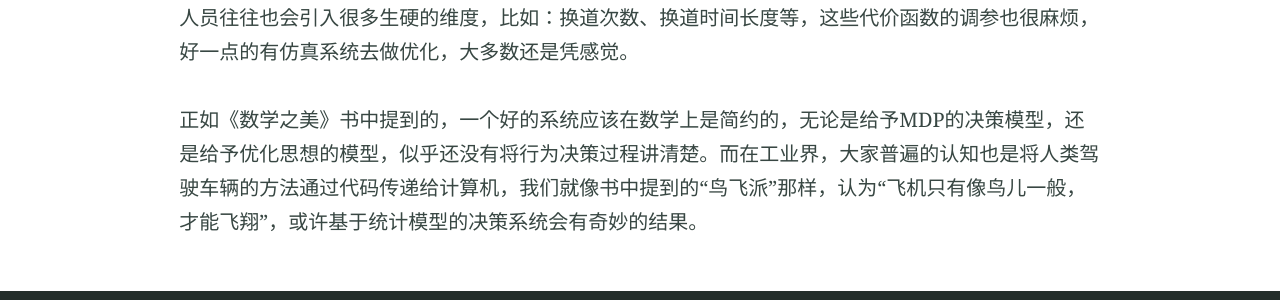
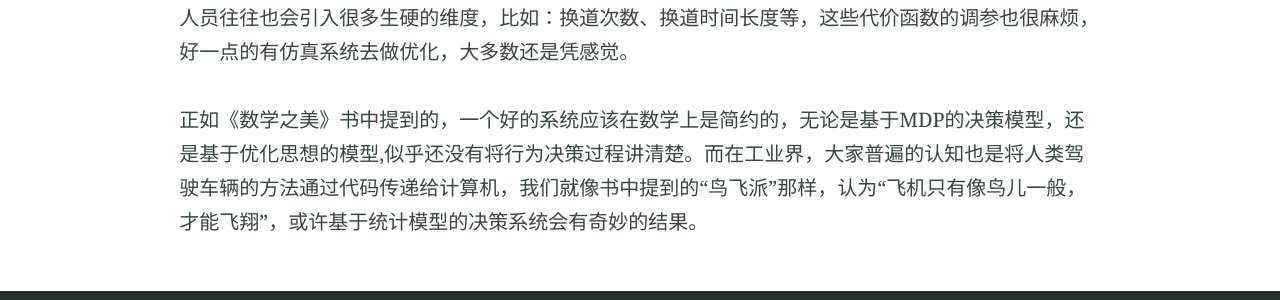
Before and after one commit to BingyuZhou/BingyuZhou.github.io, a Jekyll site: the page built from _posts/2022-05-02-BeautyOfMath.md, in a window 1280 px wide. Shown: the part 1474-1774 px from the top of the page. Built offline with Jekyll 4.4.1, drawn with Linux system fonts in a browser that asks for light colours; nearby versions of some CDN libraries; comment, search, counter and statistics services are not loaded.

Commit message:
20220502

```diff
--- a/_posts/2022-05-02-BeautyOfMath.md
+++ b/_posts/2022-05-02-BeautyOfMath.md
@@ -17,4 +17,4 @@ categories: Book
 
 设计难度在于决策系统的判定规则越来越多，导致整个决策系统越来越臃肿且晦涩难懂。很多决策系统都是用代价函数(cost function)来估计每种决策行为的影响，这个代价函数随着场景复杂度的提升，可能包含数十个维度，比如：速度、换道、碰撞、道路优先级。这些维度好在还有真实的物理含义，但是，开发人员往往也会引入很多生硬的维度，比如：换道次数、换道时间长度等，这些代价函数的调参也很麻烦，好一点的有仿真系统去做优化，大多数还是凭感觉。
 
-正如《数学之美》书中提到的，一个好的系统应该在数学上是简约的，无论是给予MDP的决策模型，还是给予优化思想的模型，似乎还没有将行为决策过程讲清楚。而在工业界，大家普遍的认知也是将人类驾驶车辆的方法通过代码传递给计算机，我们就像书中提到的“鸟飞派”那样，认为“飞机只有像鸟儿一般，才能飞翔”，或许基于统计模型的决策系统会有奇妙的结果。
+正如《数学之美》书中提到的，一个好的系统应该在数学上是简约的，无论是基于MDP的决策模型，还是基于优化思想的模型,似乎还没有将行为决策过程讲清楚。而在工业界，大家普遍的认知也是将人类驾驶车辆的方法通过代码传递给计算机，我们就像书中提到的“鸟飞派”那样，认为“飞机只有像鸟儿一般，才能飞翔”，或许基于统计模型的决策系统会有奇妙的结果。
```
